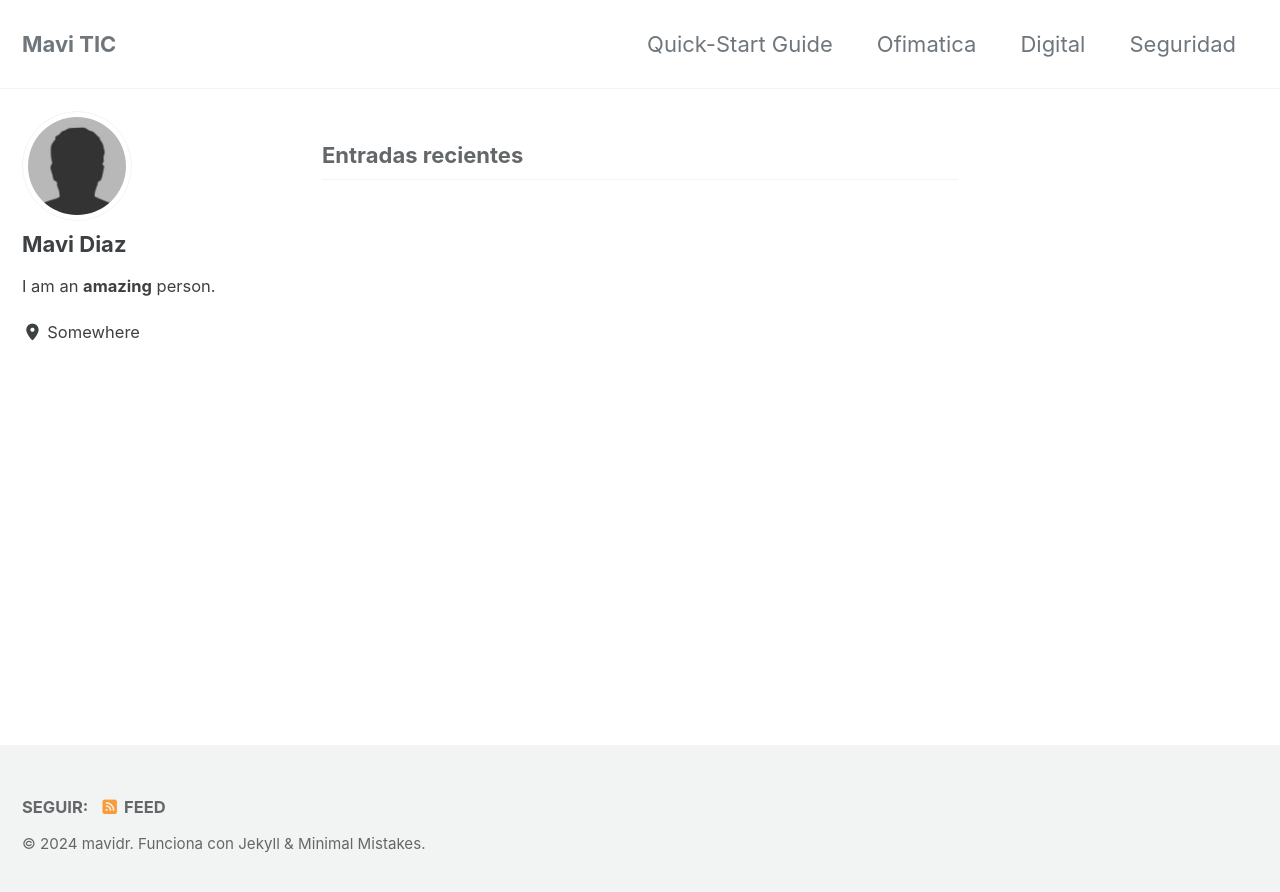
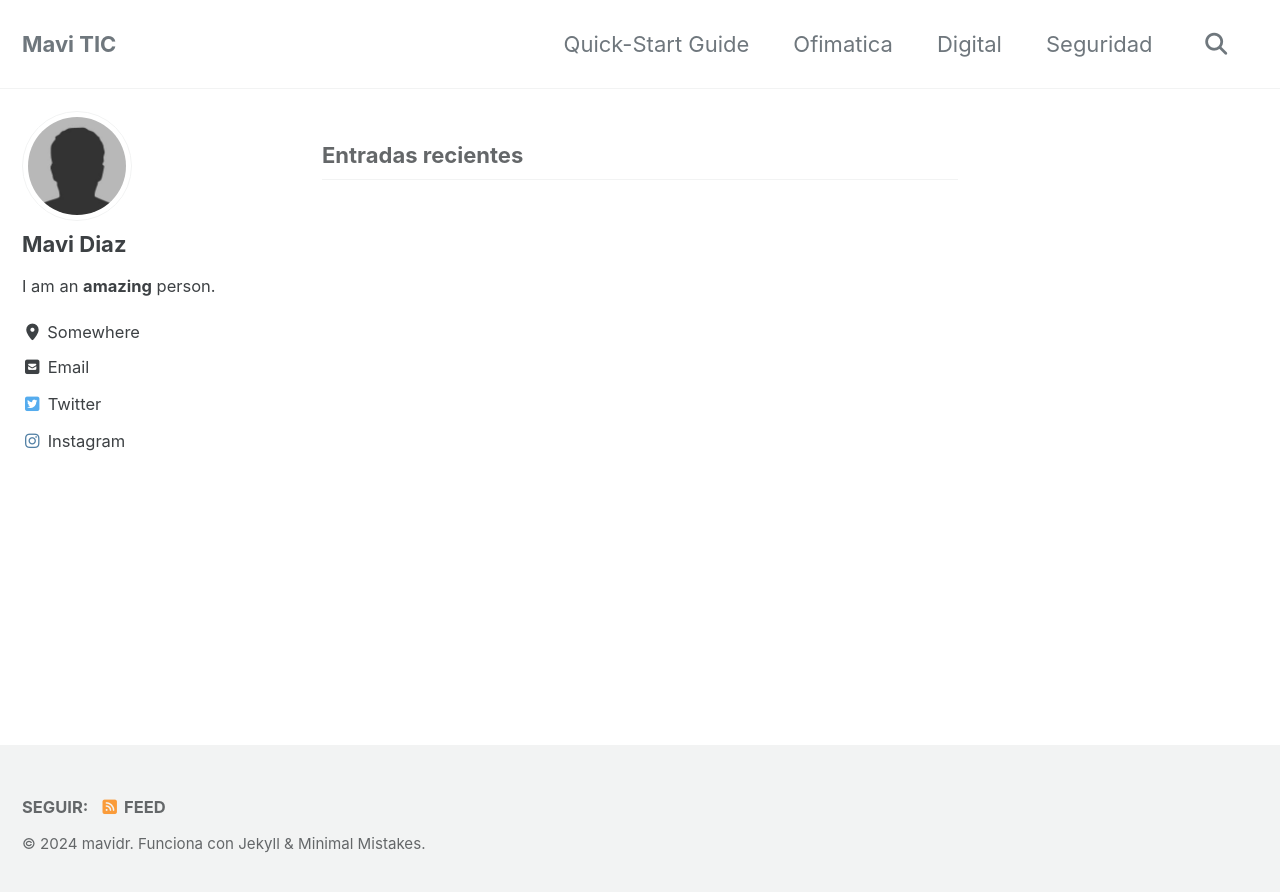
Before and after one commit to MaviTIC/dig, a Jekyll site: the page built from index.html, in a window 1280 px wide. Shown: the top 892 px of the page. Built offline with Jekyll 4.4.1, drawn with Linux system fonts in a browser that asks for light colours; cached includes are drawn as plain includes; the list of posts is cut into pages by our own code; some of the changed lines change nothing that is shown.

Commit message:
Update _config.yml

```diff
--- a/_config.yml
+++ b/_config.yml
@@ -10,7 +10,7 @@
 # Review documentation to determine if you should use `theme` or `remote_theme`
 # https://mmistakes.github.io/minimal-mistakes/docs/quick-start-guide/#installing-the-theme
 
-theme                  : "minimal-mistakes-jekyll"
+# theme                  : "minimal-mistakes-jekyll"
 # remote_theme           : "mmistakes/minimal-mistakes"
 minimal_mistakes_skin    : "default" # "air", "aqua", "contrast", "dark", "dirt", "neon", "mint", "plum", "sunrise"
 
@@ -27,8 +27,8 @@ baseurl                  : "/dig"
 repository               : # GitHub username/repo-name e.g. "mmistakes/minimal-mistakes"
 teaser                   : # path of fallback teaser image, e.g. "/assets/images/500x300.png"
 logo                     : # path of logo image to display in the masthead, e.g. "/assets/images/88x88.png"
-masthead_title           : # overrides the website title displayed in the masthead, use " " for no title
-breadcrumbs              : # true, false (default)
+masthead_title           : "Mavi TIC"
+breadcrumbs              :  true
 words_per_minute         : 200
 enable_copy_code_button  : # true, false (default)
 copyright                : "mavidr"
@@ -68,8 +68,8 @@ reCaptcha:
 atom_feed:
   path                   : # blank (default) uses feed.xml
   hide                   : # true, false (default)
-search                   : # true, false (default)
-search_full_content      : # true, false (default)
+search                   :  true
+search_full_content      : true
 search_provider          : # lunr (default), algolia, google
 lunr:
   search_within_pages    : # true, false (default)
@@ -87,6 +87,17 @@ bing_site_verification   :
 naver_site_verification  :
 yandex_site_verification :
 baidu_site_verification  :
+defaults:
+  # _pages
+  - scope:
+      path: "_pages"
+      type: pages
+    values:
+      layout: single
+      author_profile: true
+lunr:
+  search_within_pages: true
+
 
 # Social Sharing
 twitter:
@@ -121,22 +132,19 @@ author:
   links:
     - label: "Email"
       icon: "fas fa-fw fa-envelope-square"
-      # url: "mailto:your.name@email.com"
-    - label: "Website"
-      icon: "fas fa-fw fa-link"
-      # url: "https://your-website.com"
+      url: "mailto:ticmavi@gmail.com"
     - label: "Twitter"
       icon: "fab fa-fw fa-twitter-square"
-      # url: "https://twitter.com/"
+      url: "https://twitter.com/mavidr"
     - label: "Facebook"
       icon: "fab fa-fw fa-facebook-square"
       # url: "https://facebook.com/"
     - label: "GitHub"
       icon: "fab fa-fw fa-github"
-      # url: "https://github.com/"
+      # url: "https://mavitic.github.io"
     - label: "Instagram"
       icon: "fab fa-fw fa-instagram"
-      # url: "https://instagram.com/"
+      url: "https://instagram.com/mavidr"
 
 # Site Footer
 footer:
@@ -323,3 +331,10 @@ defaults:
       comments: # true
       share: true
       related: true
+  # _docs
+  - scope:
+      path: ""
+      type: docs
+    values:
+      sidebar:
+        nav: "docs"
```
